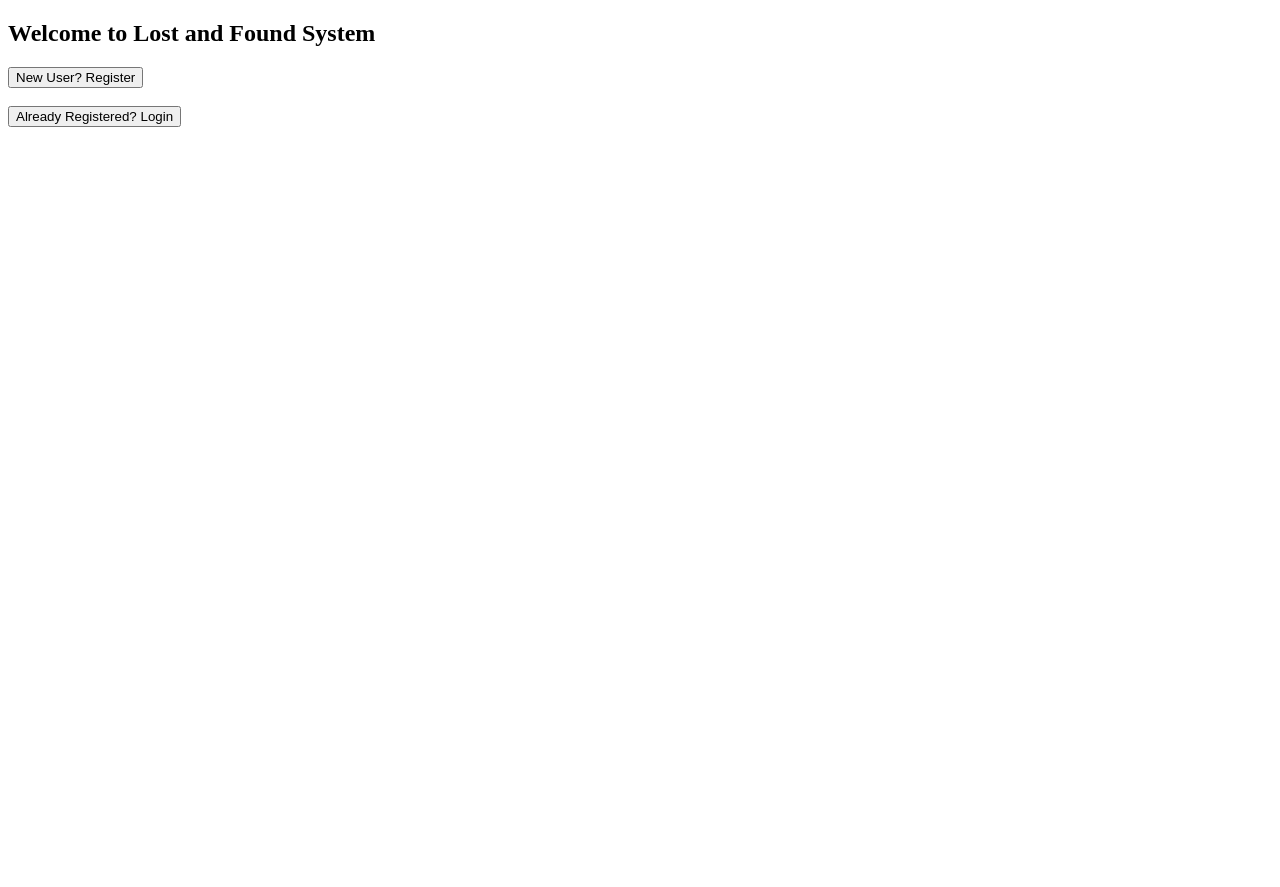
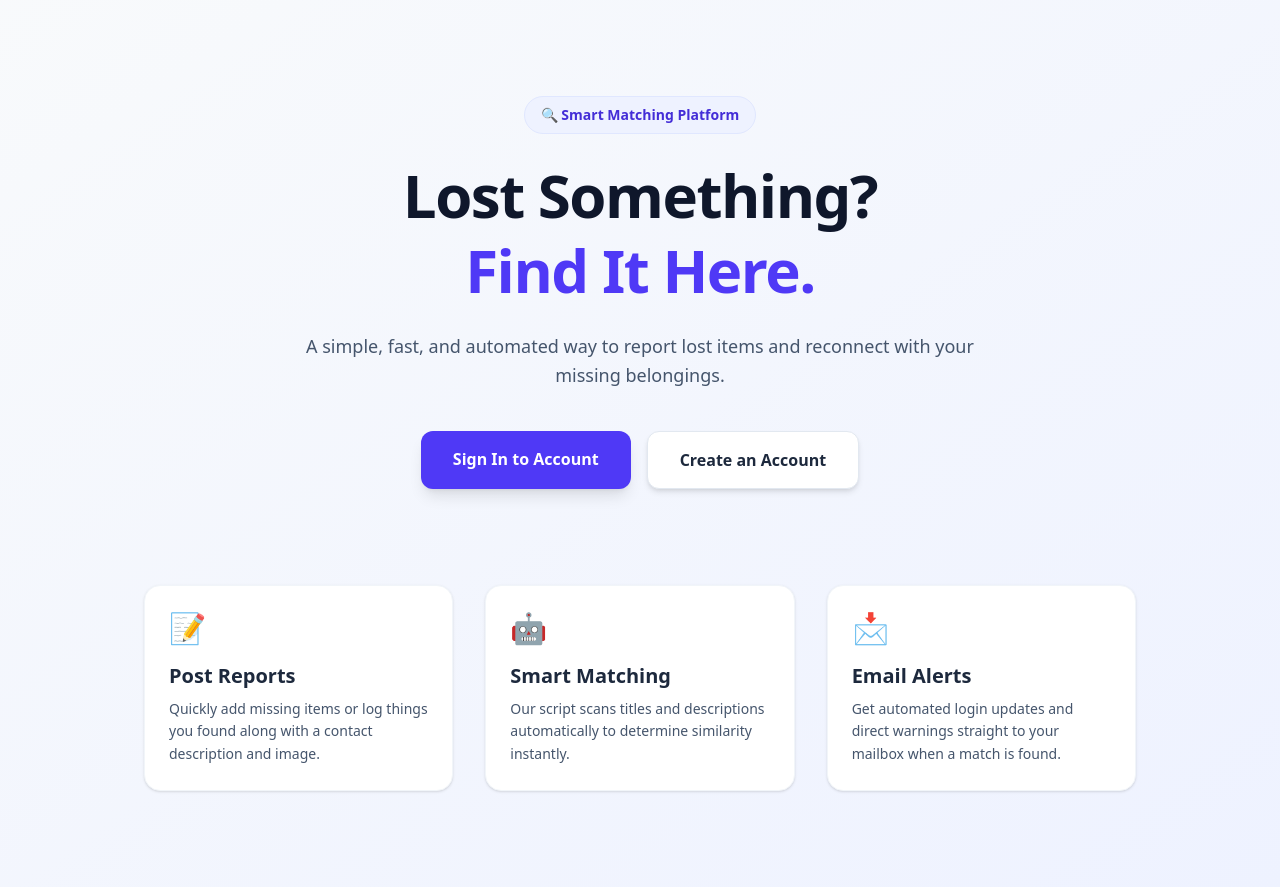
Before and after one commit to lakshmi12854/lost_found, a Flask app: page / in a window 1280 px wide. Before the commit the page ends 127 px from the top, so only its background shows below. Run offline with Flask 3, Linux system fonts and the light colour scheme.

Commit message:
Update index.html

```diff
--- a/templates/index.html
+++ b/templates/index.html
@@ -1,21 +1,53 @@
 <!DOCTYPE html>
-<html>
+<html lang="en">
 <head>
-    <title>Welcome</title>
+    <meta charset="UTF-8">
+    <meta name="viewport" content="width=device-width, initial-scale=1.0">
+    <title>Lost & Found | Home</title>
+    <script src="https://cdn.jsdelivr.net/npm/@tailwindcss/browser@4"></script>
 </head>
-<body>
+<body class="bg-gradient-to-br from-slate-50 to-indigo-50 min-h-screen font-sans">
 
-<h2>Welcome to Lost and Found System</h2>
+    <div class="max-w-5xl mx-auto px-4 py-16 sm:py-24 text-center">
+        <div class="inline-flex items-center gap-2 bg-indigo-50 text-indigo-700 px-4 py-2 rounded-full text-sm font-semibold mb-6 border border-indigo-100">
+            🔍 Smart Matching Platform
+        </div>
+        <h1 class="text-4xl sm:text-6xl font-extrabold text-slate-900 tracking-tight max-w-3xl mx-auto leading-tight">
+            Lost Something? <br><span class="text-indigo-600">Find It Here.</span>
+        </h1>
+        <p class="mt-6 text-lg text-slate-600 max-w-2xl mx-auto leading-relaxed">
+            A simple, fast, and automated way to report lost items and reconnect with your missing belongings.
+        </p>
 
-<a href="/register">
-    <button>New User? Register</button>
-</a>
+        <div class="mt-10 flex flex-wrap justify-center gap-4">
+            <a href="/login" class="bg-indigo-600 hover:bg-indigo-700 text-white font-bold px-8 py-4 rounded-xl shadow-lg hover:shadow-xl transition duration-200 transform active:scale-95">
+                Sign In to Account
+            </a>
+            <a href="/register" class="bg-white hover:bg-slate-50 text-slate-800 font-semibold px-8 py-4 rounded-xl shadow-md border border-slate-200 transition duration-200 transform active:scale-95">
+                Create an Account
+            </a>
+        </div>
+    </div>
 
-<br><br>
-
-<a href="/login">
-    <button>Already Registered? Login</button>
-</a>
+    <div class="max-w-5xl mx-auto px-4 pb-24">
+        <div class="grid md:grid-cols-3 gap-8">
+            <div class="bg-white p-6 rounded-2xl shadow-sm border border-slate-100">
+                <div class="text-3xl mb-4">📝</div>
+                <h3 class="text-xl font-bold text-slate-800 mb-2">Post Reports</h3>
+                <p class="text-slate-600 text-sm leading-relaxed">Quickly add missing items or log things you found along with a contact description and image.</p>
+            </div>
+            <div class="bg-white p-6 rounded-2xl shadow-sm border border-slate-100">
+                <div class="text-3xl mb-4">🤖</div>
+                <h3 class="text-xl font-bold text-slate-800 mb-2">Smart Matching</h3>
+                <p class="text-slate-600 text-sm leading-relaxed">Our script scans titles and descriptions automatically to determine similarity instantly.</p>
+            </div>
+            <div class="bg-white p-6 rounded-2xl shadow-sm border border-slate-100">
+                <div class="text-3xl mb-4">📩</div>
+                <h3 class="text-xl font-bold text-slate-800 mb-2">Email Alerts</h3>
+                <p class="text-slate-600 text-sm leading-relaxed">Get automated login updates and direct warnings straight to your mailbox when a match is found.</p>
+            </div>
+        </div>
+    </div>
 
 </body>
 </html>
```
